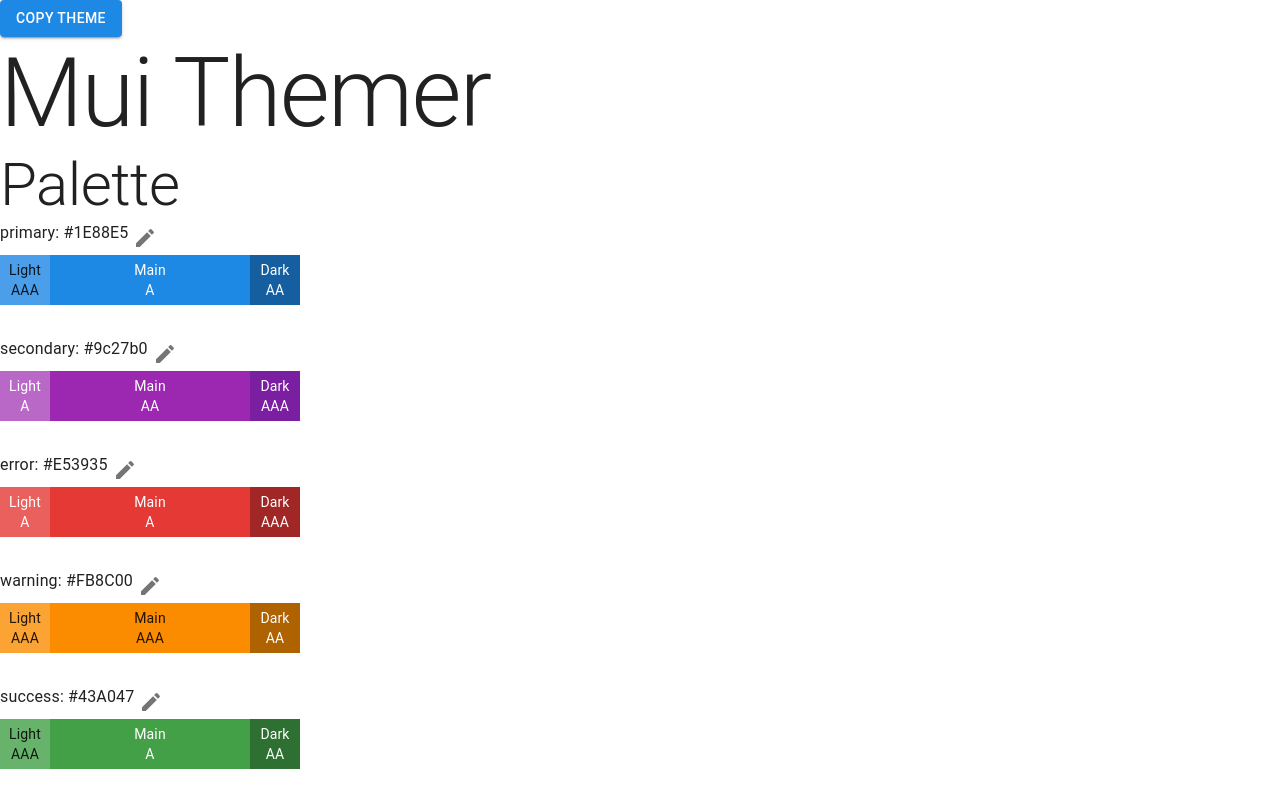
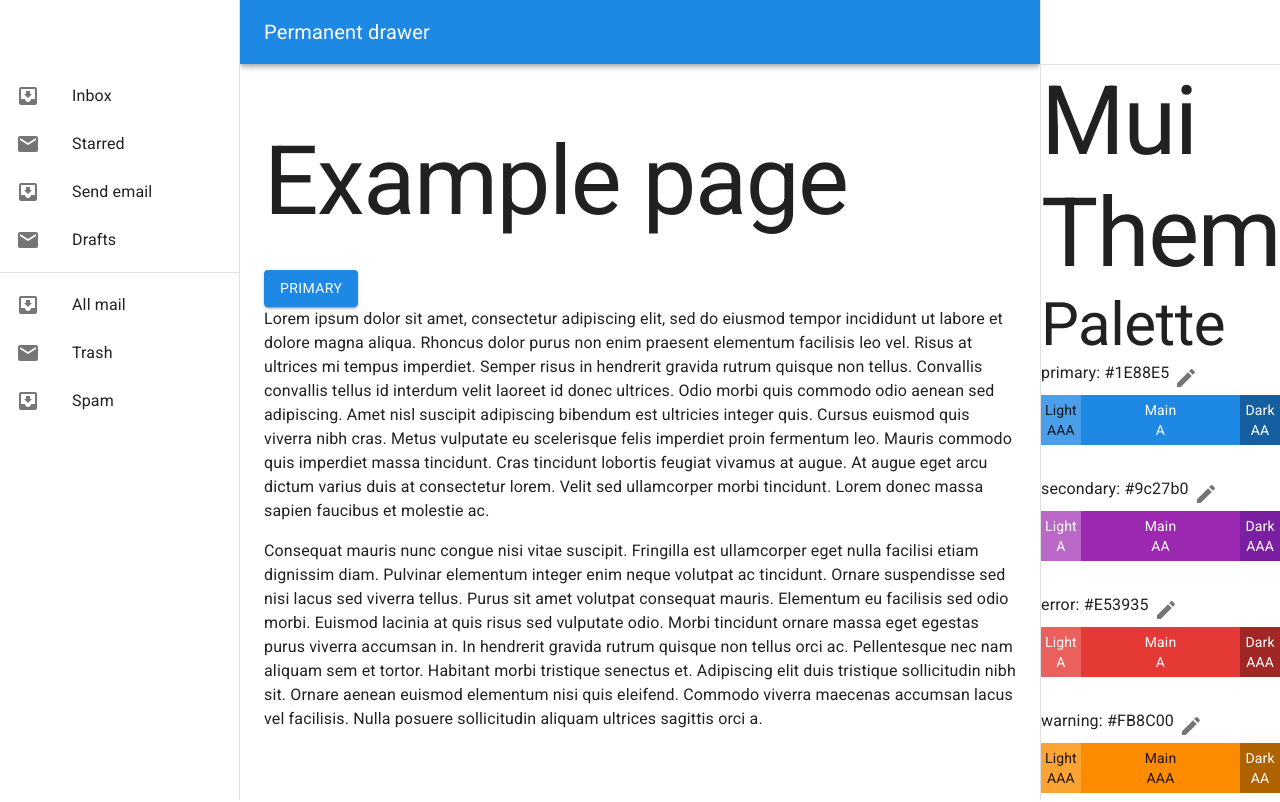
Before and after one commit to sernstberger/mui-themer, a React (Vite) app in the folder mui-themer/: page / in a window 1280 px wide. Shown: the top 802 px of the page. Built offline with nearby package versions, Linux system fonts and the light colour scheme.

Commit message:
improved layout

```diff
--- a/mui-themer/src/app/ThemeContext.tsx
+++ b/mui-themer/src/app/ThemeContext.tsx
@@ -29,6 +29,7 @@
   warning,
   success,
 } from './colors';
+import '@fontsource/roboto';
 
 const ThemeContext = createContext({
   primaryColor: '#1976d2',
--- a/mui-themer/src/app/app.tsx
+++ b/mui-themer/src/app/app.tsx
@@ -1,7 +1,21 @@
-import { Button, CssBaseline, Divider, Stack } from '@mui/material';
+import { Button, CssBaseline, Divider, Drawer, Stack } from '@mui/material';
 import { Box, Typography } from '@mui/material';
 import { PaletteItem } from './Components/PaletteItem';
 import { ThemeProvider } from './ThemeContext';
+
+import * as React from 'react';
+
+import AppBar from '@mui/material/AppBar';
+import Toolbar from '@mui/material/Toolbar';
+import List from '@mui/material/List';
+import ListItem from '@mui/material/ListItem';
+import ListItemButton from '@mui/material/ListItemButton';
+import ListItemIcon from '@mui/material/ListItemIcon';
+import ListItemText from '@mui/material/ListItemText';
+import InboxIcon from '@mui/icons-material/MoveToInbox';
+import MailIcon from '@mui/icons-material/Mail';
+
+const drawerWidth = 240;
 
 export function Types() {
   return (
@@ -61,6 +75,116 @@
   return (
     <ThemeProvider>
       <CssBaseline />
+      <Box sx={{ display: 'flex' }}>
+        <AppBar
+          position="fixed"
+          sx={{
+            width: `calc(100% - ${drawerWidth * 2}px)`,
+            mx: `${drawerWidth}px`,
+          }}
+        >
+          <Toolbar>
+            <Typography variant="h6" noWrap component="div">
+              Permanent drawer
+            </Typography>
+          </Toolbar>
+        </AppBar>
+        <Drawer
+          sx={{
+            width: drawerWidth,
+            flexShrink: 0,
+            '& .MuiDrawer-paper': {
+              width: drawerWidth,
+              boxSizing: 'border-box',
+            },
+          }}
+          variant="permanent"
+          anchor="left"
+        >
+          <Toolbar />
+          <List>
+            {['Inbox', 'Starred', 'Send email', 'Drafts'].map((text, index) => (
+              <ListItem key={text} disablePadding>
+                <ListItemButton>
+                  <ListItemIcon>
+                    {index % 2 === 0 ? <InboxIcon /> : <MailIcon />}
+                  </ListItemIcon>
+                  <ListItemText primary={text} />
+                </ListItemButton>
+              </ListItem>
+            ))}
+          </List>
+          <Divider />
+          <List>
+            {['All mail', 'Trash', 'Spam'].map((text, index) => (
+              <ListItem key={text} disablePadding>
+                <ListItemButton>
+                  <ListItemIcon>
+                    {index % 2 === 0 ? <InboxIcon /> : <MailIcon />}
+                  </ListItemIcon>
+                  <ListItemText primary={text} />
+                </ListItemButton>
+              </ListItem>
+            ))}
+          </List>
+        </Drawer>
+        <Box
+          component="main"
+          sx={{ flexGrow: 1, bgcolor: 'background.default', p: 3 }}
+        >
+          <Toolbar />
+          <Typography variant="h1" gutterBottom>
+            Example page
+          </Typography>
+          <Button variant="contained" color="primary">
+            Primary
+          </Button>
+          <Typography sx={{ marginBottom: 2 }}>
+            Lorem ipsum dolor sit amet, consectetur adipiscing elit, sed do
+            eiusmod tempor incididunt ut labore et dolore magna aliqua. Rhoncus
+            dolor purus non enim praesent elementum facilisis leo vel. Risus at
+            ultrices mi tempus imperdiet. Semper risus in hendrerit gravida
+            rutrum quisque non tellus. Convallis convallis tellus id interdum
+            velit laoreet id donec ultrices. Odio morbi quis commodo odio aenean
+            sed adipiscing. Amet nisl suscipit adipiscing bibendum est ultricies
+            integer quis. Cursus euismod quis viverra nibh cras. Metus vulputate
+            eu scelerisque felis imperdiet proin fermentum leo. Mauris commodo
+            quis imperdiet massa tincidunt. Cras tincidunt lobortis feugiat
+            vivamus at augue. At augue eget arcu dictum varius duis at
+            consectetur lorem. Velit sed ullamcorper morbi tincidunt. Lorem
+            donec massa sapien faucibus et molestie ac.
+          </Typography>
+          <Typography sx={{ marginBottom: 2 }}>
+            Consequat mauris nunc congue nisi vitae suscipit. Fringilla est
+            ullamcorper eget nulla facilisi etiam dignissim diam. Pulvinar
+            elementum integer enim neque volutpat ac tincidunt. Ornare
+            suspendisse sed nisi lacus sed viverra tellus. Purus sit amet
+            volutpat consequat mauris. Elementum eu facilisis sed odio morbi.
+            Euismod lacinia at quis risus sed vulputate odio. Morbi tincidunt
+            ornare massa eget egestas purus viverra accumsan in. In hendrerit
+            gravida rutrum quisque non tellus orci ac. Pellentesque nec nam
+            aliquam sem et tortor. Habitant morbi tristique senectus et.
+            Adipiscing elit duis tristique sollicitudin nibh sit. Ornare aenean
+            euismod elementum nisi quis eleifend. Commodo viverra maecenas
+            accumsan lacus vel facilisis. Nulla posuere sollicitudin aliquam
+            ultrices sagittis orci a.
+          </Typography>
+        </Box>
+
+        <Drawer
+          sx={{
+            width: drawerWidth,
+            flexShrink: 0,
+            '& .MuiDrawer-paper': {
+              width: drawerWidth,
+              boxSizing: 'border-box',
+            },
+          }}
+          variant="permanent"
+          anchor="right"
+        >
+          <Toolbar />
+          <Divider />
           <Typography variant="h1">Mui Themer</Typography>
           <Typography variant="h2">Palette</Typography>
           <Stack spacing={4}>
@@ -71,12 +195,10 @@
             <PaletteItem color="success" />
             <PaletteItem color="info" />
           </Stack>
-
           <Divider sx={{ marginBottom: 2 }} />
-      <Button variant="contained" color="primary">
-        Primary
-      </Button>
           <Types />
+        </Drawer>
+      </Box>
     </ThemeProvider>
   );
 };
--- a/package.json
+++ b/package.json
@@ -7,6 +7,7 @@
   "dependencies": {
     "@emotion/react": "^11.13.3",
     "@emotion/styled": "^11.13.0",
+    "@fontsource/roboto": "^5.1.0",
     "@mui/icons-material": "^6.1.3",
     "@mui/material": "^6.1.3",
     "@types/chroma-js": "^2.4.4",
```
Also changed, not shown: 1 other file (tests, documents, lock files or other folders). Lines whose indentation alone changed are shown as unchanged.
